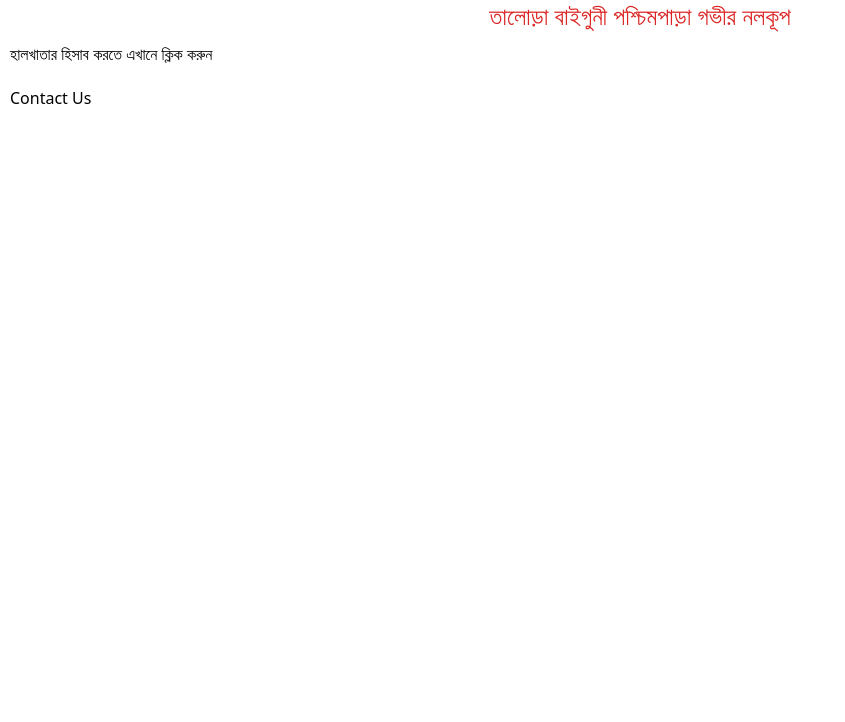
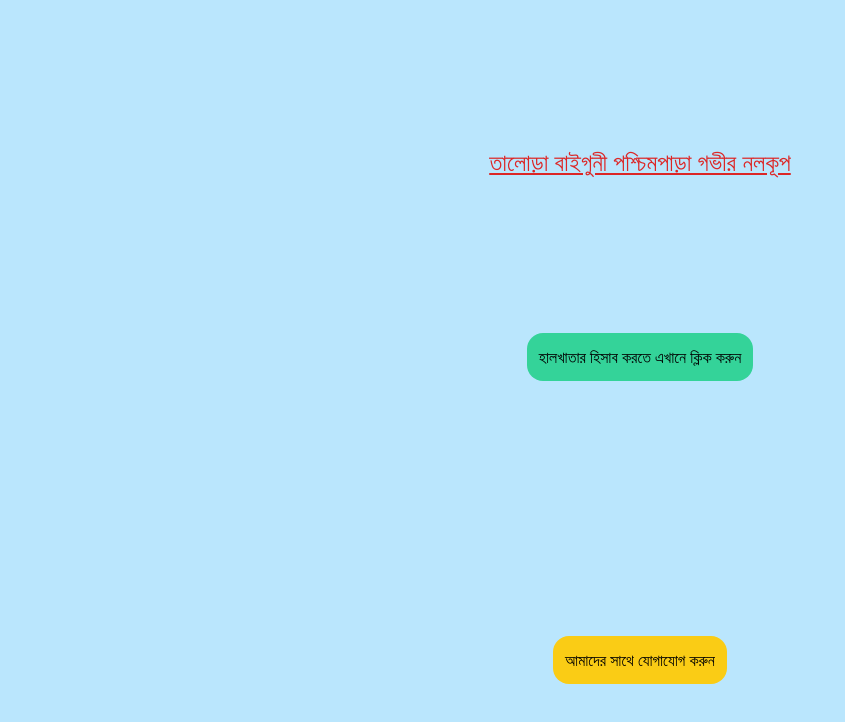
Before and after one commit to iamsadikrahman/deep-tubewell, a Vue app: page / in a window 1280 px wide. Shown: the top 722 px of the page, without its empty margins (0-845 px from the left). Built offline with nearby package versions, Linux system fonts and the light colour scheme.

Commit message:
homepage v1 changes

```diff
--- a/src/components/pages/ContactUs.vue
+++ b/src/components/pages/ContactUs.vue
@@ -1,5 +1,5 @@
 <template>
-<h2>Contact Us</h2>
+<h2 class="text-center block py-16 font-bold text-5xl">বিস্তারিত আসছে...</h2>
 </template>
 
 <script setup>
--- a/src/components/pages/HomePage.vue
+++ b/src/components/pages/HomePage.vue
@@ -1,10 +1,15 @@
 
 
 <template>
-<p class="text-center text-2xl text-red-600	">তালোড়া বাইগুনী পশ্চিমপাড়া গভীর নলকূপ</p>
-  <button @click="goToHalkhata">হালখাতার হিসাব করতে এখানে ক্লিক করুন</button>
-  <br>
-  <button @click="goToContact">Contact Us</button>
+<main class="container mx-auto  min-h-full">
+
+  <section class="flex flex-col justify-evenly align-middle items-center  content-center bg-sky-200 h-screen">
+    <p class="text-center text-2xl text-red-600	my-10 underline">তালোড়া বাইগুনী পশ্চিমপাড়া গভীর নলকূপ</p>
+    <button  @click="goToHalkhata" class="text-center bg-emerald-400 p-3 rounded-2xl text-black">হালখাতার হিসাব করতে এখানে ক্লিক করুন</button>
+    <br>
+    <button @click="goToContact" class="text-center bg-yellow-400 p-3 rounded-2xl">আমাদের সাথে যোগাযোগ করুন</button>
+  </section>
+</main>
 
 </template>
 
```
